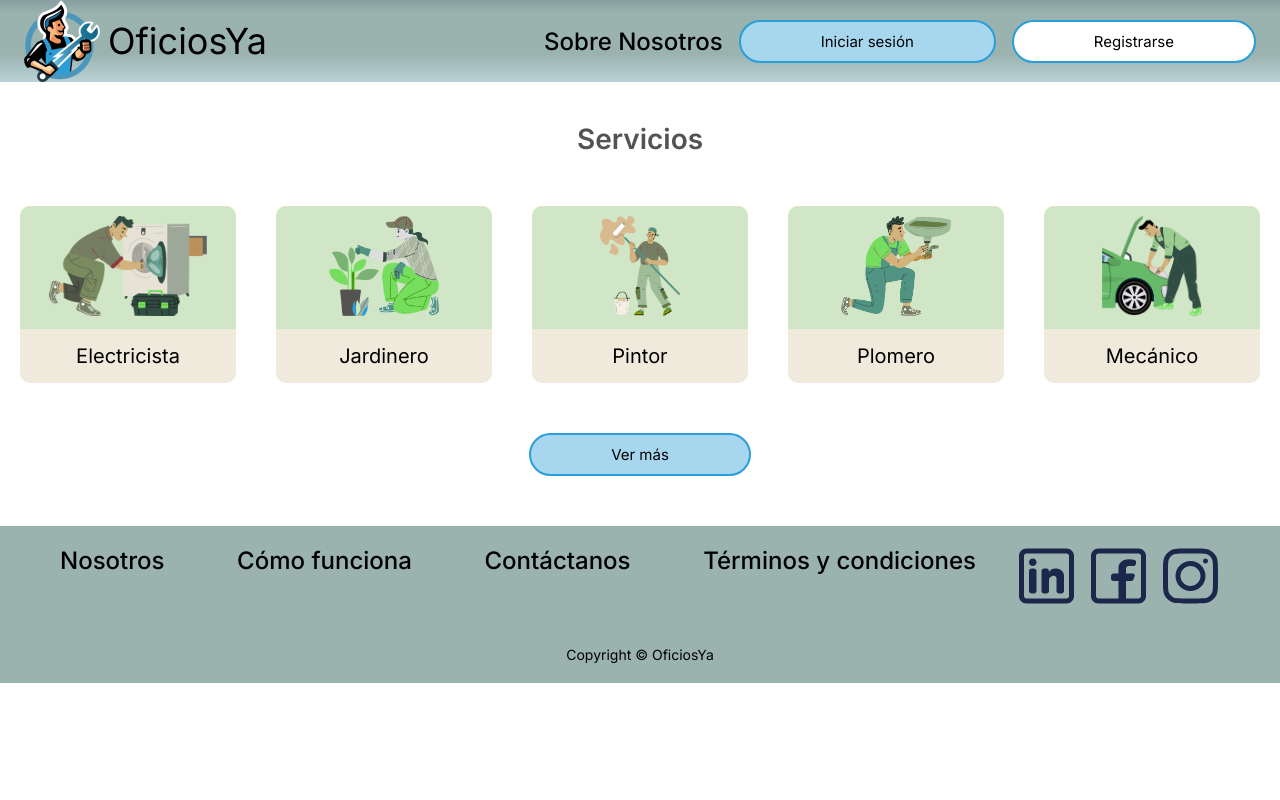
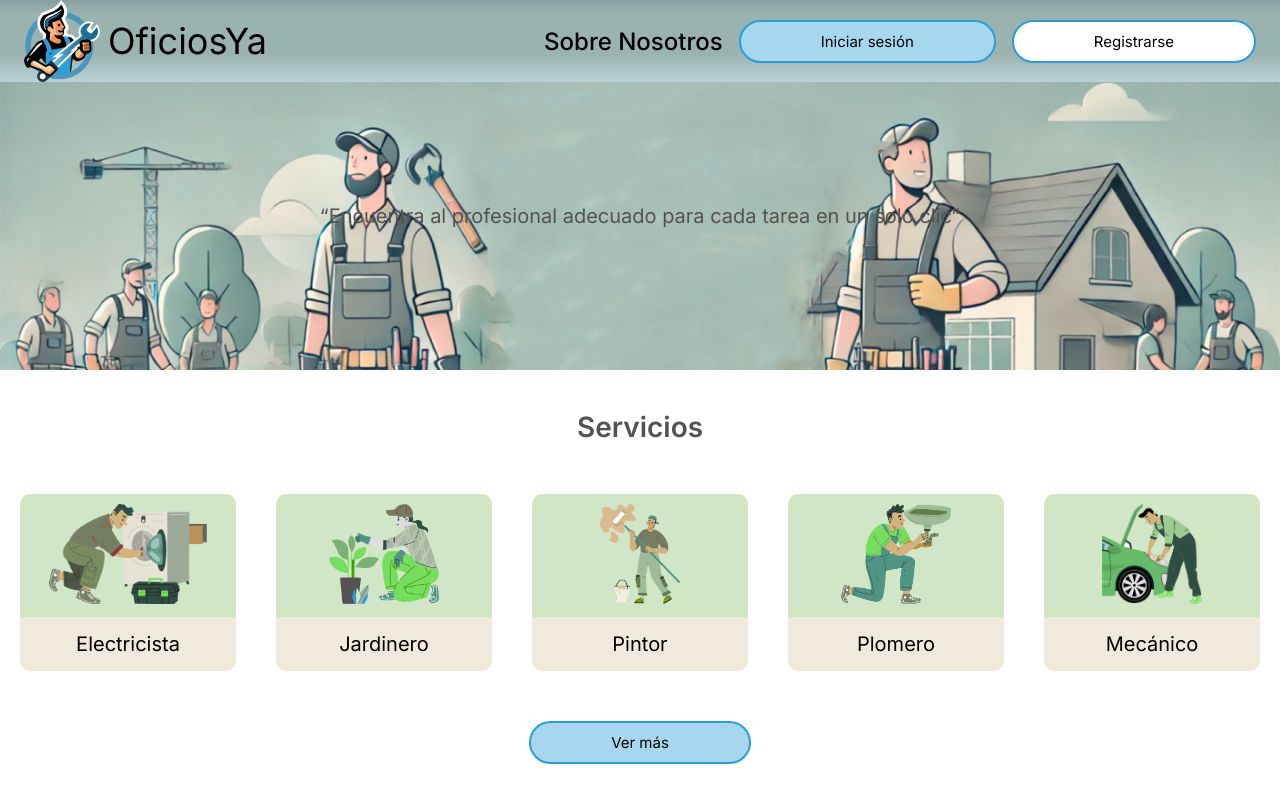
Before and after one commit to No-Country-simulation/S19-14-t-webapp, a React (Vite) app in the folder frontend/: page / in a window 1280 px wide. Shown: the top 800 px of the page. Built offline with nearby package versions, Linux system fonts and the light colour scheme; no server answers.

Commit message:
fix: header-container

```diff
--- a/frontend/src/modules/home/pages/home.jsx
+++ b/frontend/src/modules/home/pages/home.jsx
@@ -35,12 +35,12 @@ export default function Home() {
     return (
         <div>
             {/* ---------- Header */}
-            {/* <div className='header-image-container'>
+            <div className='header-image-container'>
                 <div style={{height: '100%', display: 'flex', flexDirection: 'column', alignItems: 'center', justifyContent: 'center', gap: 20}}>
                     <p style={{textAlign: 'center', fontSize: 20, marginBottom: 20}}>“Encuentra al profesional adecuado para cada tarea en un solo clic”</p>
-                    <FormSearch/>
+                    {/* <FormSearch/> */}
                 </div>
-            </div> */}
+            </div>
 
             {/* ---------- Cards Filter */}
             <p style={{textAlign: 'center', paddingTop: 40, fontSize: 28, fontWeight: 600}}>Servicios</p>
--- a/frontend/src/modules/home/styles/home.css
+++ b/frontend/src/modules/home/styles/home.css
@@ -12,7 +12,7 @@
     background-position: center;
     background-repeat: no-repeat;
     width: 100%;
-    height: 40rem;
+    height: 18rem;
 }
 .card-container {
     display: grid;
```
